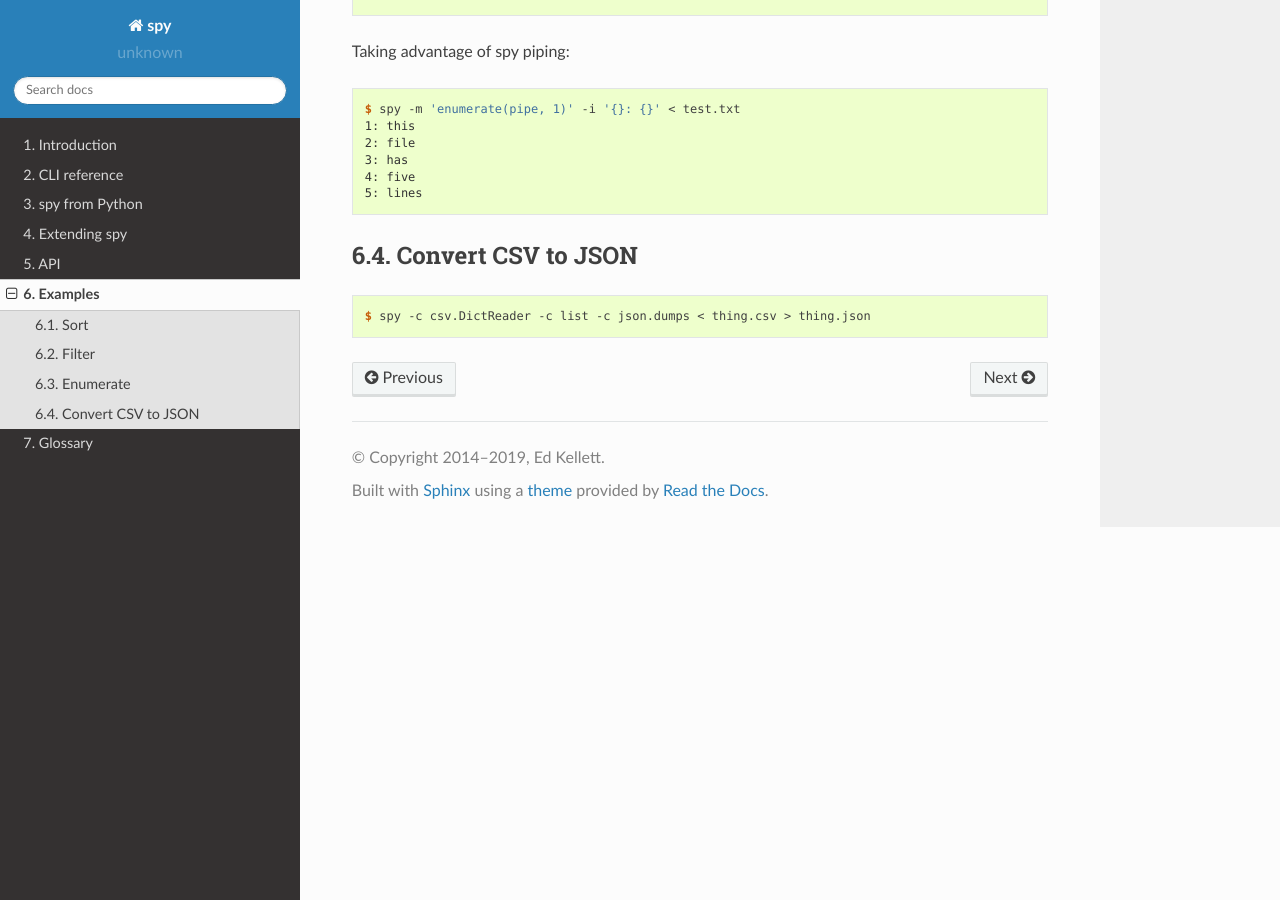
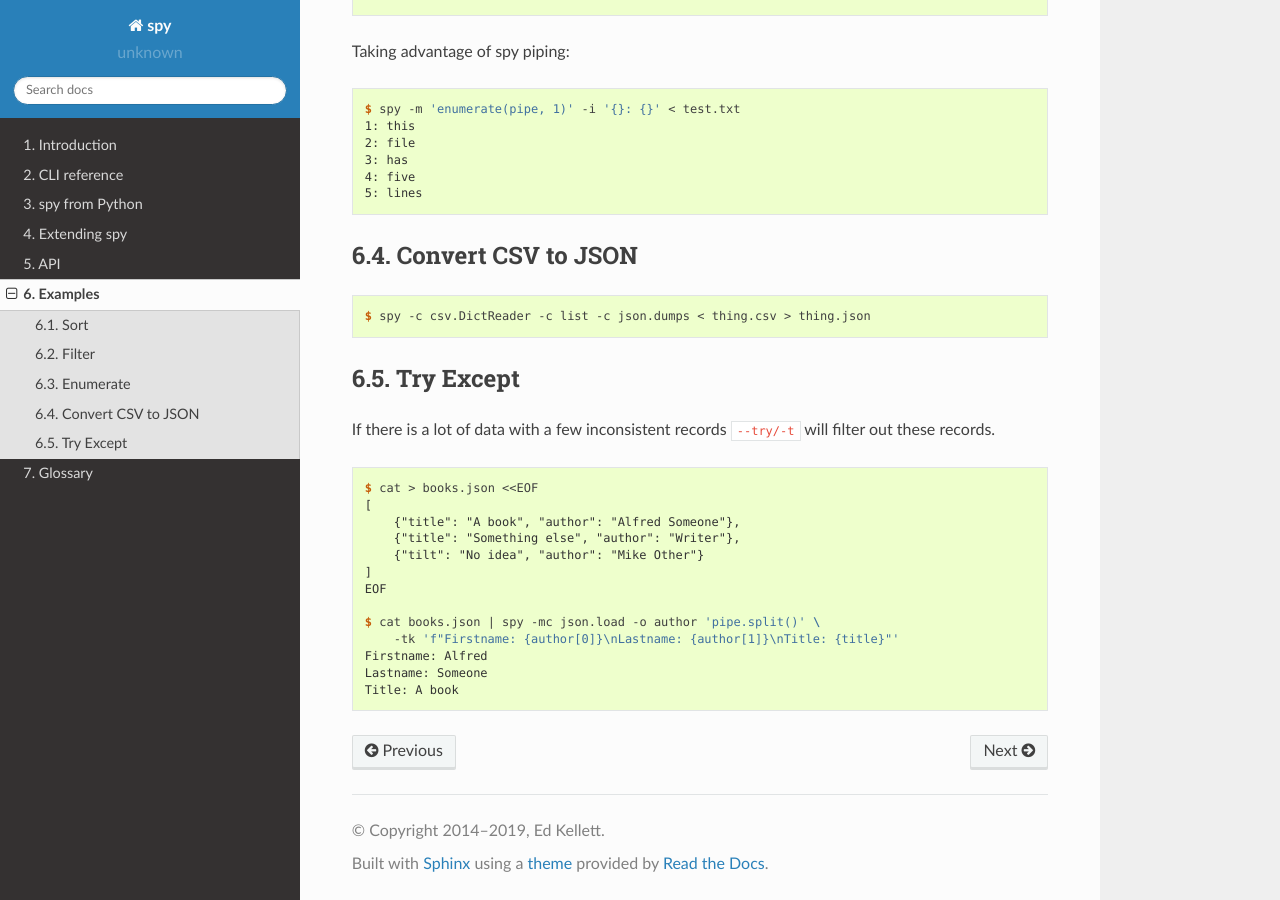
Before and after one commit to edk0/spy, a Sphinx documentation site: the page built from doc/examples.rst, in a window 1280 px wide and 900 px high, scrolled down 953 px. Built offline with Sphinx 7.4.7 and the Read the Docs theme 2.0.0, drawn with Linux system fonts in a browser that asks for light colours.

Commit message:
add an example showing `--try/-t` and `--focus/-o`

```diff
--- a/doc/examples.rst
+++ b/doc/examples.rst
@@ -62,9 +62,33 @@ Taking advantage of spy piping:
    4: five
    5: lines
 
+
 Convert CSV to JSON
 ===================
 
 .. code-block:: console
 
    $ spy -c csv.DictReader -c list -c json.dumps < thing.csv > thing.json
+
+
+Try Except
+==========
+
+If there is a lot of data with a few inconsistent records ``--try/-t`` will filter
+out these records.
+
+.. code-block:: console
+
+   $ cat > books.json <<EOF
+   [
+       {"title": "A book", "author": "Alfred Someone"},
+       {"title": "Something else", "author": "Writer"},
+       {"tilt": "No idea", "author": "Mike Other"}
+   ]
+   EOF
+
+   $ cat books.json | spy -mc json.load -o author 'pipe.split()' \
+       -tk 'f"Firstname: {author[0]}\nLastname: {author[1]}\nTitle: {title}"'
+   Firstname: Alfred
+   Lastname: Someone
+   Title: A book
```
